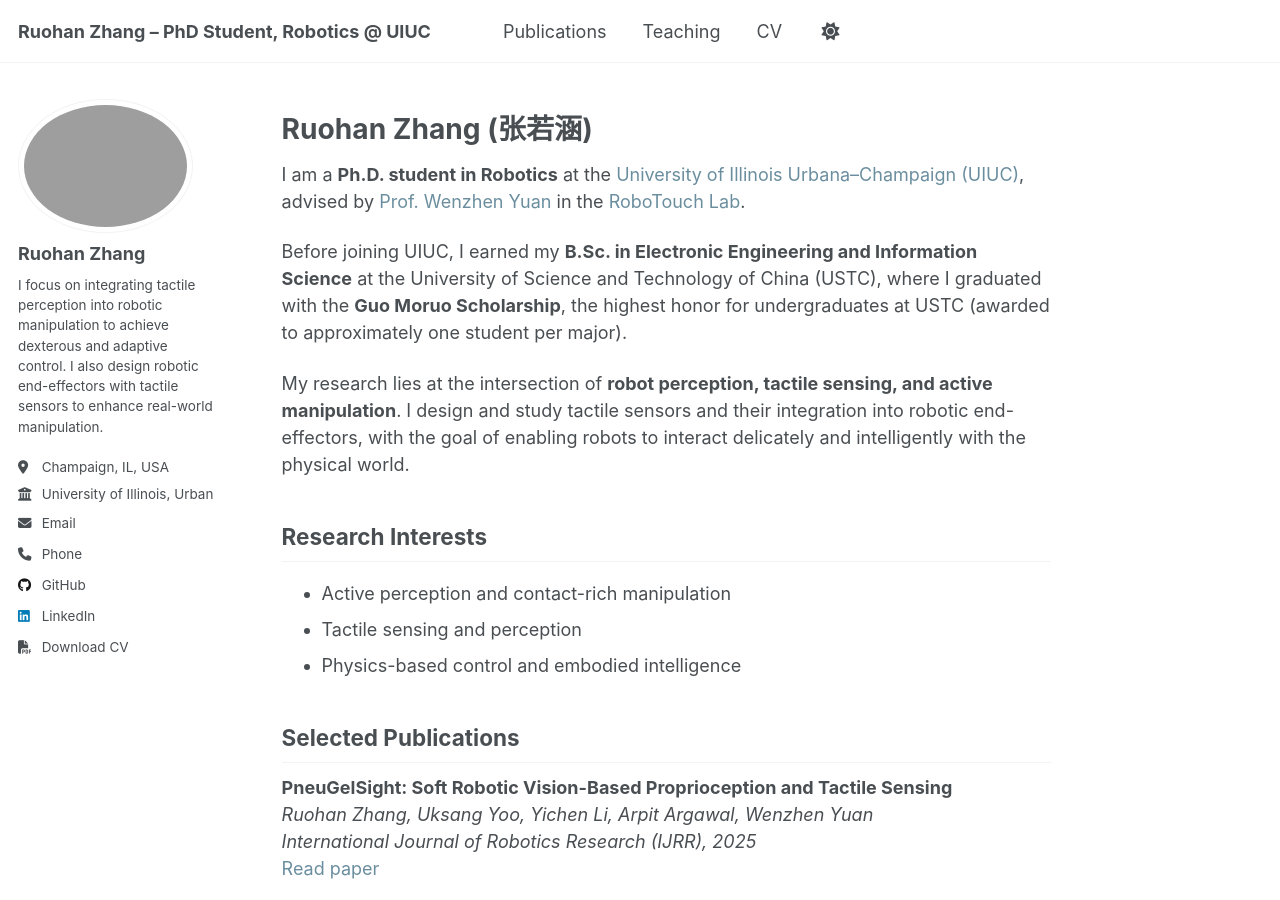
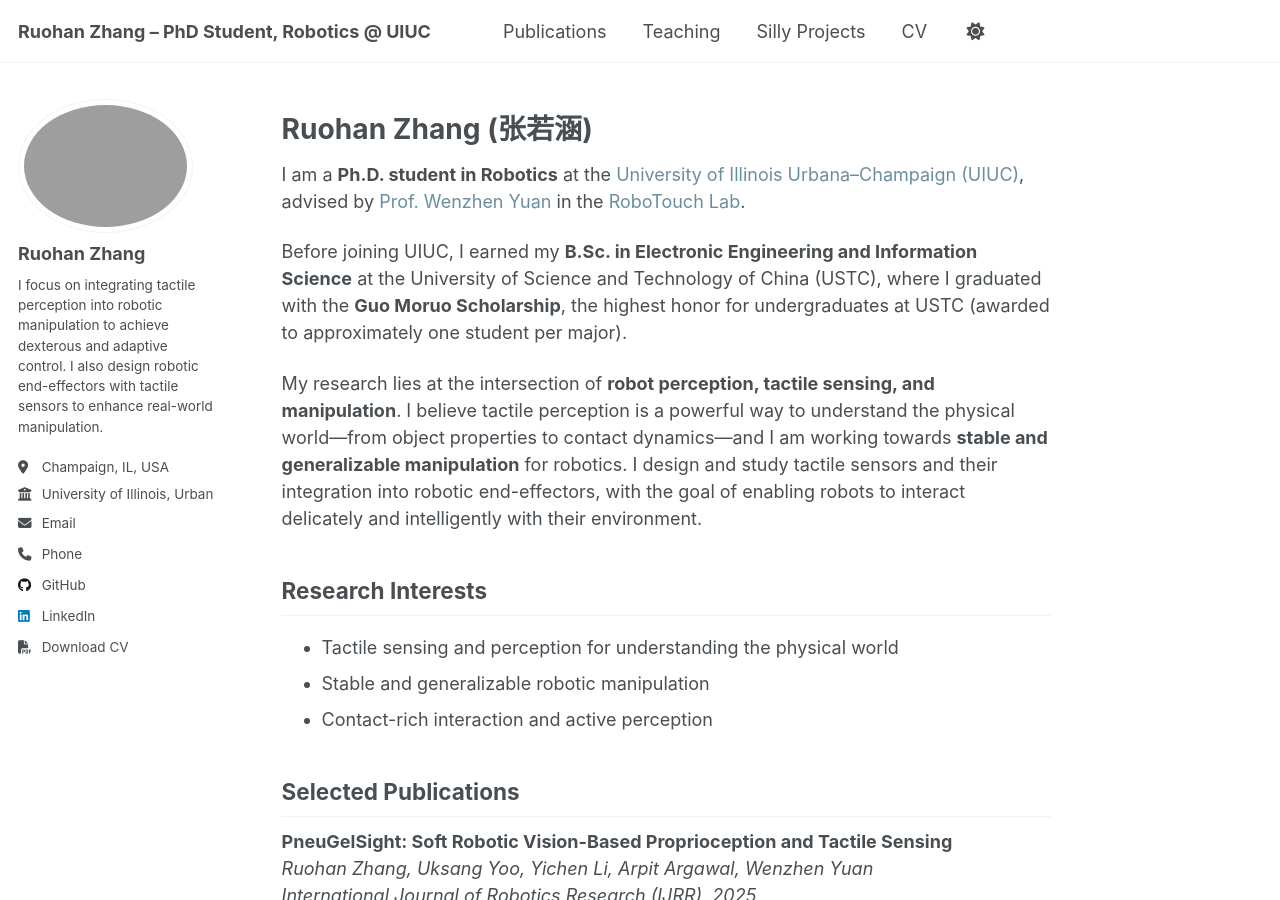
Before and after one commit to rhzhang-ustc/rhzhang-ustc.github.io, a Jekyll site: the page built from _pages/about.md, in a window 1280 px wide and 900 px high. Built offline with Jekyll 4.4.1, drawn with Linux system fonts in a browser that asks for light colours; a script that is not in the unit is left out.

Commit message:
update silly projects

```diff
--- a/_data/navigation.yml
+++ b/_data/navigation.yml
@@ -17,8 +17,8 @@ main:
   - title: "Teaching"
     url: /teaching/
 
-  # - title: "Portfolio"
-  #   url: /portfolio/
+  - title: "Silly Projects"
+    url: /silly-projects/
 
   # - title: "Blog Posts"
   #   url: /year-archive/
--- a/_pages/about.md
+++ b/_pages/about.md
@@ -13,13 +13,13 @@ I am a **Ph.D. student in Robotics** at the [University of Illinois Urbana–Cha
 
 Before joining UIUC, I earned my **B.Sc. in Electronic Engineering and Information Science** at the University of Science and Technology of China (USTC), where I graduated with the **Guo Moruo Scholarship**, the highest honor for undergraduates at USTC (awarded to approximately one student per major).
 
-My research lies at the intersection of **robot perception, tactile sensing, and active manipulation**. I design and study tactile sensors and their integration into robotic end-effectors, with the goal of enabling robots to interact delicately and intelligently with the physical world.
+My research lies at the intersection of **robot perception, tactile sensing, and manipulation**. I believe tactile perception is a powerful way to understand the physical world—from object properties to contact dynamics—and I am working towards **stable and generalizable manipulation** for robotics. I design and study tactile sensors and their integration into robotic end-effectors, with the goal of enabling robots to interact delicately and intelligently with their environment.
 
 ## Research Interests
 
-- Active perception and contact-rich manipulation
-- Tactile sensing and perception
-- Physics-based control and embodied intelligence
+- Tactile sensing and perception for understanding the physical world
+- Stable and generalizable robotic manipulation
+- Contact-rich interaction and active perception
 
 ## Selected Publications
 
```
Also changed, not shown: _pages/silly-projects.md (added, +11 -0 lines).
